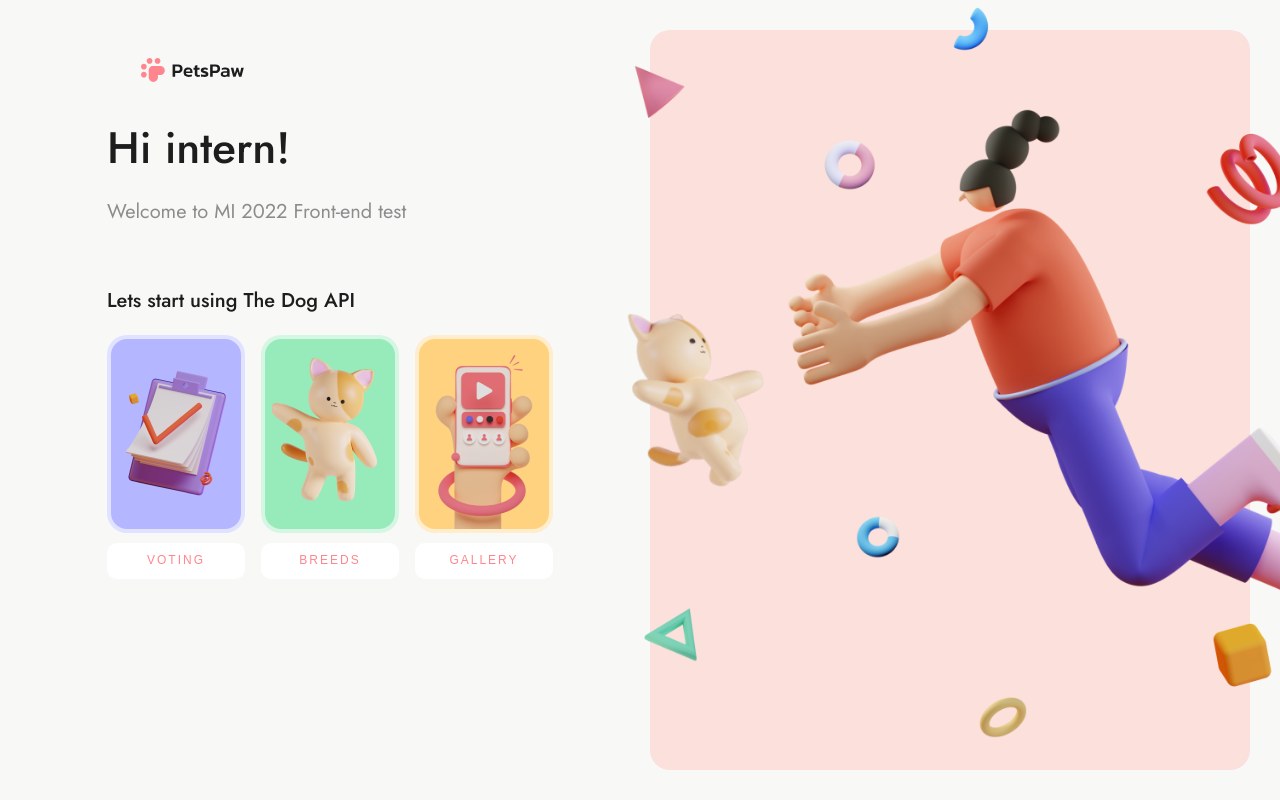
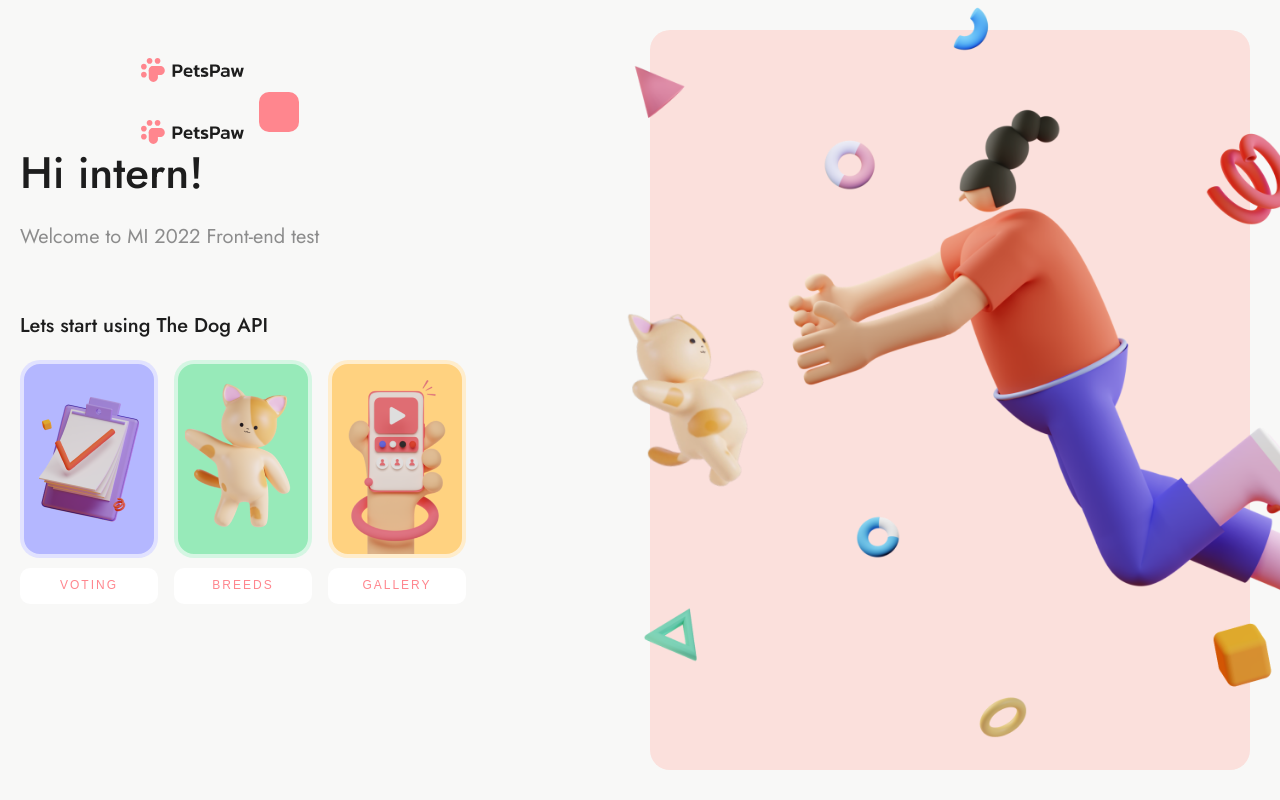
Before and after one commit to sigizmunde/macpaw-frontend-test, a React (Create React App) app: page / in a window 1280 px wide. Built offline with nearby package versions, Linux system fonts and the light colour scheme.

Commit message:
feat: dark theme added

```diff
--- /dev/null
+++ b/src/components/App.module.css
@@ -0,0 +1,20 @@
+.darktheme {
+    box-sizing: border-box;
+
+    --back-color: #1D1D1D;
+    --panel-back-color: #2A2A2A;
+    --accent-color: #FF868E;
+    --accent-green-color: #97EAB9;
+    --accent-yellow-color: #FFD280;
+    --accent-blue-color: #B4B7FF;
+    --faded-accent-color: #FF868E33;
+    --main-text-color: #FFFFFF;
+    --secondary-text-color: #8C8C8C;
+    --inverted-text-color: #FFFFFF;
+
+    --theme-icon: '🌣';
+
+    --form-text: normal 400 20px/1.5 var(var(--secondary-text-color));
+
+    --shadow: 0px 2px 11px 0px rgba(32, 37, 69, 0.35);
+}
--- a/src/components/ControlSection/ControlSection.jsx
+++ b/src/components/ControlSection/ControlSection.jsx
@@ -1,14 +1,26 @@
+import Logo from 'components/Logo/Logo';
 import MainMenu from 'components/MainMenu/MainMenu';
-import { Section, H1, Description, Motto } from './ControlSection.styled';
+import {
+  ControlWrapper,
+  Section,
+  H1,
+  Description,
+  Motto,
+  DarkLightButton,
+} from './ControlSection.styled';
 
-const ControlSection = ({ onClick }) => {
+const ControlSection = ({ onClick, handleDarkTheme }) => {
   return (
+    <ControlWrapper>
+      <DarkLightButton onClick={handleDarkTheme} />
+      <Logo onClick={onClick} />
       <Section>
         <H1>Hi intern!</H1>
         <Description>Welcome to MI 2022 Front-end test</Description>
         <Motto>Lets start using The Dog API</Motto>
         <MainMenu onClick={onClick} />
       </Section>
+    </ControlWrapper>
   );
 };
 
--- a/src/components/ControlSection/ControlSection.styled.js
+++ b/src/components/ControlSection/ControlSection.styled.js
@@ -1,4 +1,12 @@
+import { SectionWrapper } from 'components/SectionWrapper/SectionWrapper';
 import styled from 'styled-components';
+
+export const ControlWrapper = styled(SectionWrapper)`
+  position: relative;
+  @media screen and (max-width: 767px) {
+    position: absolute;
+  }
+`;
 
 export const Section = styled.section`
   width: 446px;
@@ -7,6 +15,7 @@ export const Section = styled.section`
 `;
 
 export const H1 = styled.h1`
+  margin-top: 0;
   margin-bottom: 10px;
   font-style: normal;
   font-weight: 500;
@@ -30,3 +39,40 @@ export const Motto = styled.p`
   font-size: 20px;
   line-height: 1.45;
 `;
+
+export const DarkLightButton = styled.button`
+  position: absolute;
+  top: 10px;
+  right: 10%;
+  display: flex;
+  justify-content: stretch;
+  align-items: stretch;
+  gap: 10px;
+  justify-content: center;
+  align-items: center;
+  padding: auto 10px;
+  min-width: 40px;
+  height: 40px;
+  border: none;
+  border-radius: 10px;
+  font-size: 20px;
+  text-transform: uppercase;
+  letter-spacing: 2px;
+  color: var(--inverted-text-color);
+  background-color: var(--accent-color);
+  :hover {
+    color: var(--accent-color);
+    background-color: var(--faded-accent-color);
+  }
+  :active {
+    color: var(--accent-color);
+    background-color: var(--panel-back-color);
+  }
+  ::before {
+    content: var(--theme-icon);
+    position: absolute;
+    left: 50%;
+    top: 50%;
+    transform: translate(-50%, -50%);
+  }
+`;
```
Lines whose indentation alone changed are shown as unchanged.
